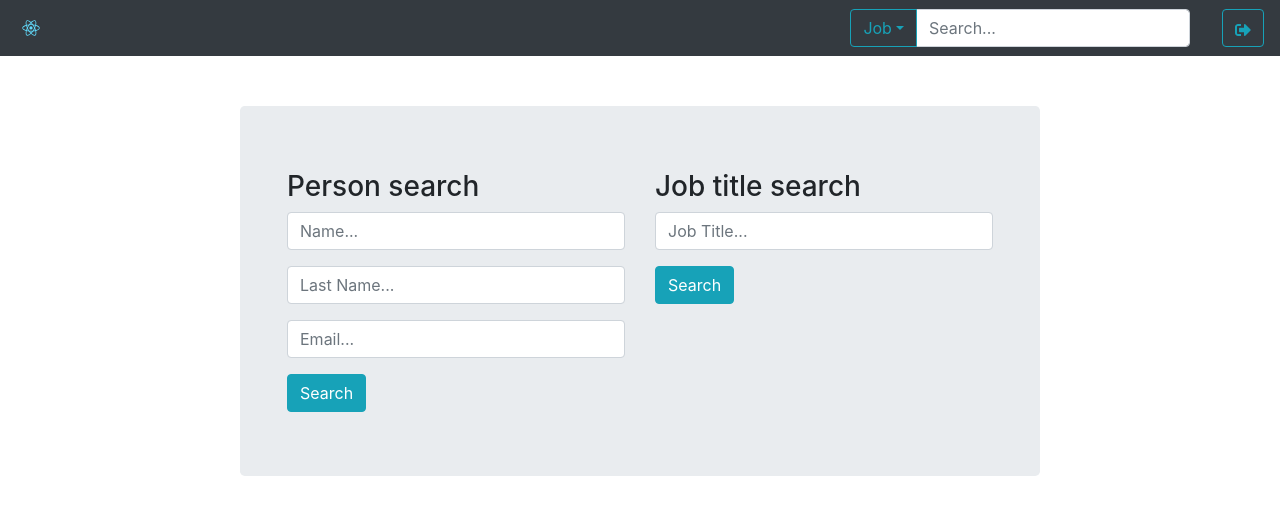
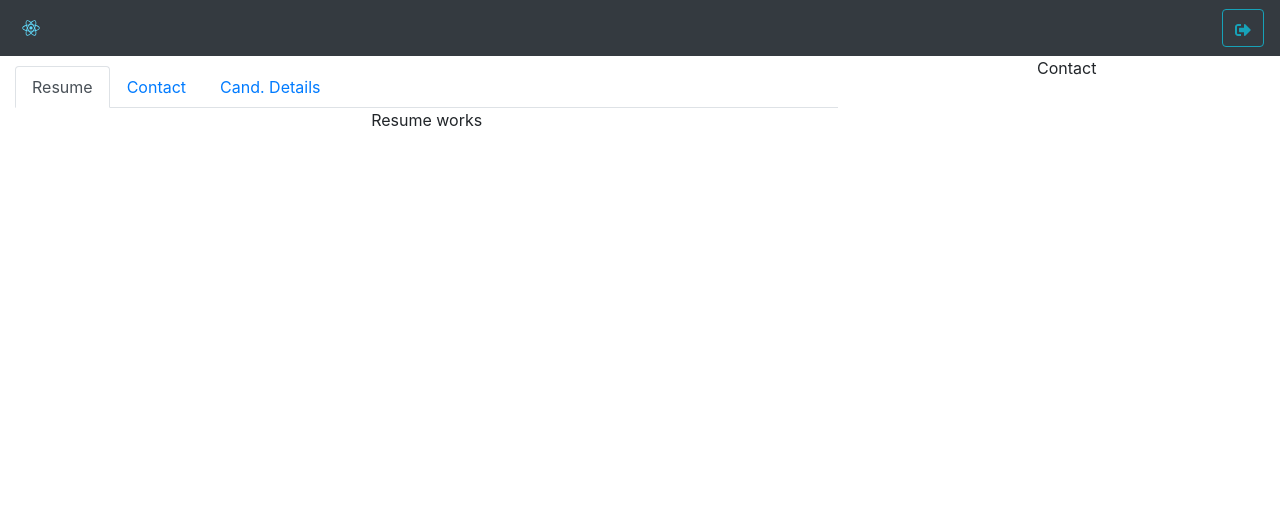
Before and after one commit to kneekicka/ats-rebuild, a React (Create React App) app: page /people in a window 1280 px wide. Shown: the top 514 px of the page. Built offline with nearby package versions, Linux system fonts and the light colour scheme.

Commit message:
Tabs for people search

```diff
--- a/src/App.tsx
+++ b/src/App.tsx
@@ -5,6 +5,7 @@ import "./App.css";
 import Search from "./Containers/Search/Search";
 import NavBar from "./Components/Navbar/Navbar";
 import Job from "./Containers/Job/Job";
+import PeopleContainer from "./Containers/People/People";
 
 const App = () => {
   return (
@@ -19,6 +20,10 @@ const App = () => {
             <NavBar showSearch={false}></NavBar>
             <Job />
           </Route>
+          <Route path="/people">
+            <NavBar showSearch={false}></NavBar>
+            <PeopleContainer />
+          </Route>
           <Route path="/">
             <NavBar showSearch={true}></NavBar>
             <Search />
--- /dev/null
+++ b/src/Components/CandDetails/CandDetails.tsx
@@ -0,0 +1,7 @@
+import React from "react";
+
+const CandDetails = () => {
+  return <p>Candidate details works</p>;
+};
+
+export default CandDetails;
--- /dev/null
+++ b/src/Components/Contact/Contact.tsx
@@ -0,0 +1,7 @@
+import React from "react";
+
+const Contact = () => {
+  return <p>Contact works</p>;
+};
+
+export default Contact;
--- /dev/null
+++ b/src/Components/Resume/Resume.tsx
@@ -0,0 +1,7 @@
+import React from "react";
+
+const Resume = () => {
+  return <p>Resume works</p>;
+};
+
+export default Resume;
--- a/src/Containers/Job/Job.tsx
+++ b/src/Containers/Job/Job.tsx
@@ -1,23 +1,25 @@
 import React from "react";
 import "./Job.css";
-import { Tab, Tabs } from "react-bootstrap";
+import { Tab, Tabs, Container } from "react-bootstrap";
 import People from "../../Components/People/People";
 import Detail from "../../Components/Detail/Detail";
 
 const Job = () => {
   return (
+    <Container fluid>
       <Tabs
         className="Job-tabs"
-      defaultActiveKey="detail"
+        defaultActiveKey="people"
         id="uncontrolled-tab-example"
       >
         <Tab eventKey="people" title="People">
-        <People></People>
+          <People />
         </Tab>
         <Tab eventKey="detail" title="Detail">
           <Detail />
         </Tab>
       </Tabs>
+    </Container>
   );
 };
 
--- /dev/null
+++ b/src/Containers/People/People.tsx
@@ -0,0 +1,37 @@
+import React from "react";
+import { Tab, Tabs, Container, Row, Col } from "react-bootstrap";
+import "./People.css";
+import Resume from "../../Components/Resume/Resume";
+import Contact from "../../Components/Contact/Contact";
+import CandDetails from "../../Components/CandDetails/CandDetails";
+
+const PeopleContainer = () => {
+  return (
+    <Container fluid>
+      <Row>
+        <Col sm={8}>
+          <Tabs
+            className="Job-tabs"
+            defaultActiveKey="resume"
+            id="uncontrolled-tab-example"
+          >
+            <Tab eventKey="resume" title="Resume">
+              <Resume />
+            </Tab>
+            <Tab eventKey="contact" title="Contact">
+              <Contact />
+            </Tab>
+            <Tab eventKey="candDetails" title="Cand. Details">
+              <CandDetails />
+            </Tab>
+          </Tabs>
+        </Col>
+        <Col sm={4}>
+          <p>Contact</p>
+        </Col>
+      </Row>
+    </Container>
+  );
+};
+
+export default PeopleContainer;
```
Also changed, not shown: src/Containers/People/People.css (added). Lines whose indentation alone changed are shown as unchanged.
